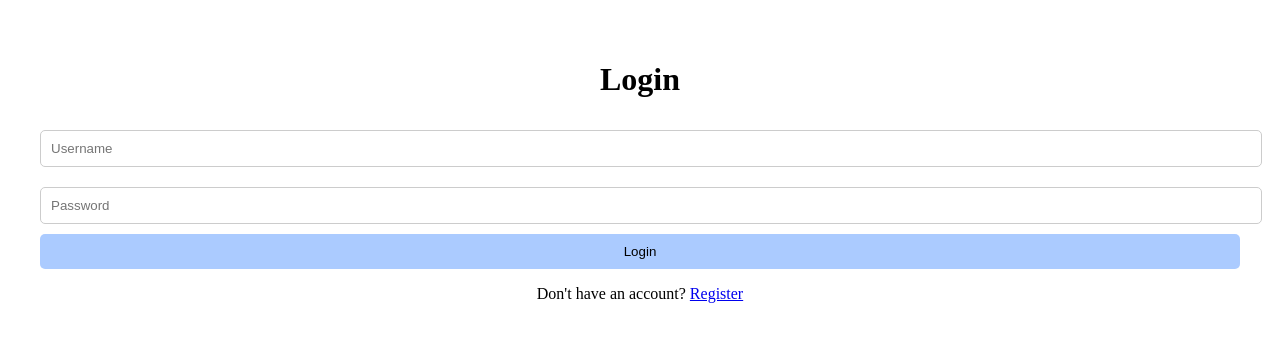
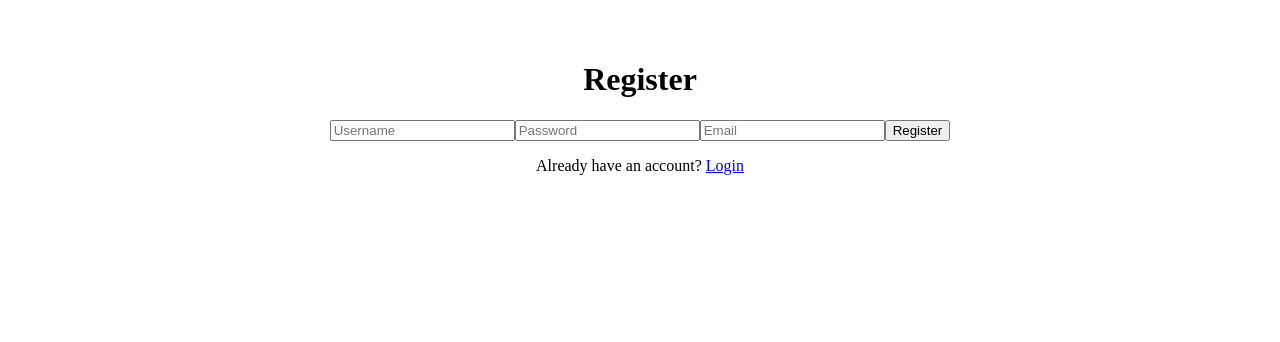
Before and after one commit to MyoiMinarii/React-app-practice_project, a React (Vite) app: page / in a window 1280 px wide. Shown: the top 342 px of the page. Built offline with nearby package versions, Linux system fonts and the light colour scheme.

Commit message:
added Register

```diff
--- a/package.json
+++ b/package.json
@@ -11,7 +11,8 @@
   },
   "dependencies": {
     "react": "^19.1.0",
-    "react-dom": "^19.1.0"
+    "react-dom": "^19.1.0",
+    "react-router-dom": "^7.6.2"
   },
   "devDependencies": {
     "@eslint/js": "^9.25.0",
--- a/src/Login.jsx
+++ b/src/Login.jsx
@@ -15,7 +15,7 @@ function Login_ui() {
         </button>
       </form>
       <p>
-        Don't have an account? <a href="#">Register</a>
+        Don't have an account? <a href="">Register</a>
       </p>
     </div>
   );
--- /dev/null
+++ b/src/Register.jsx
@@ -0,0 +1,20 @@
+function Register() {
+  return (
+    <div className="register">
+      <h1>Register</h1>
+      <form id="register_form">
+        <input id="register_input1" type="text" placeholder="Username" />
+        <input id="register_input2" type="password" placeholder="Password" />
+        <input id="register_input3" type="email" placeholder="Email" />
+        <button id="register_btn" type="submit">
+          Register
+        </button>
+      </form>
+      <p>
+        Already have an account? <a href="/Login_ui">Login</a>
+      </p>
+    </div>
+  );
+}
+
+export default Register;
--- a/src/main.jsx
+++ b/src/main.jsx
@@ -1,6 +1,5 @@
 import { StrictMode } from "react";
 import { createRoot } from "react-dom/client";
-import { useState } from "react";
 import "./index.css";
 import App from "./App.jsx";
 import Footer from "./Footer.jsx";
@@ -9,9 +8,10 @@ import Cards from "./members.JSX";
 import Header from "./Header.jsx";
 import input_display from "./members.JSX";
 import Login_ui from "./Login.JSX";
+import Register from "./Register.JSX";
 
 createRoot(document.getElementById("root")).render(
   <StrictMode>
-    <Login_ui />
+    <Register />
   </StrictMode>
 );
```
Also changed, not shown: 1 other file (tests, documents, lock files or other folders).
